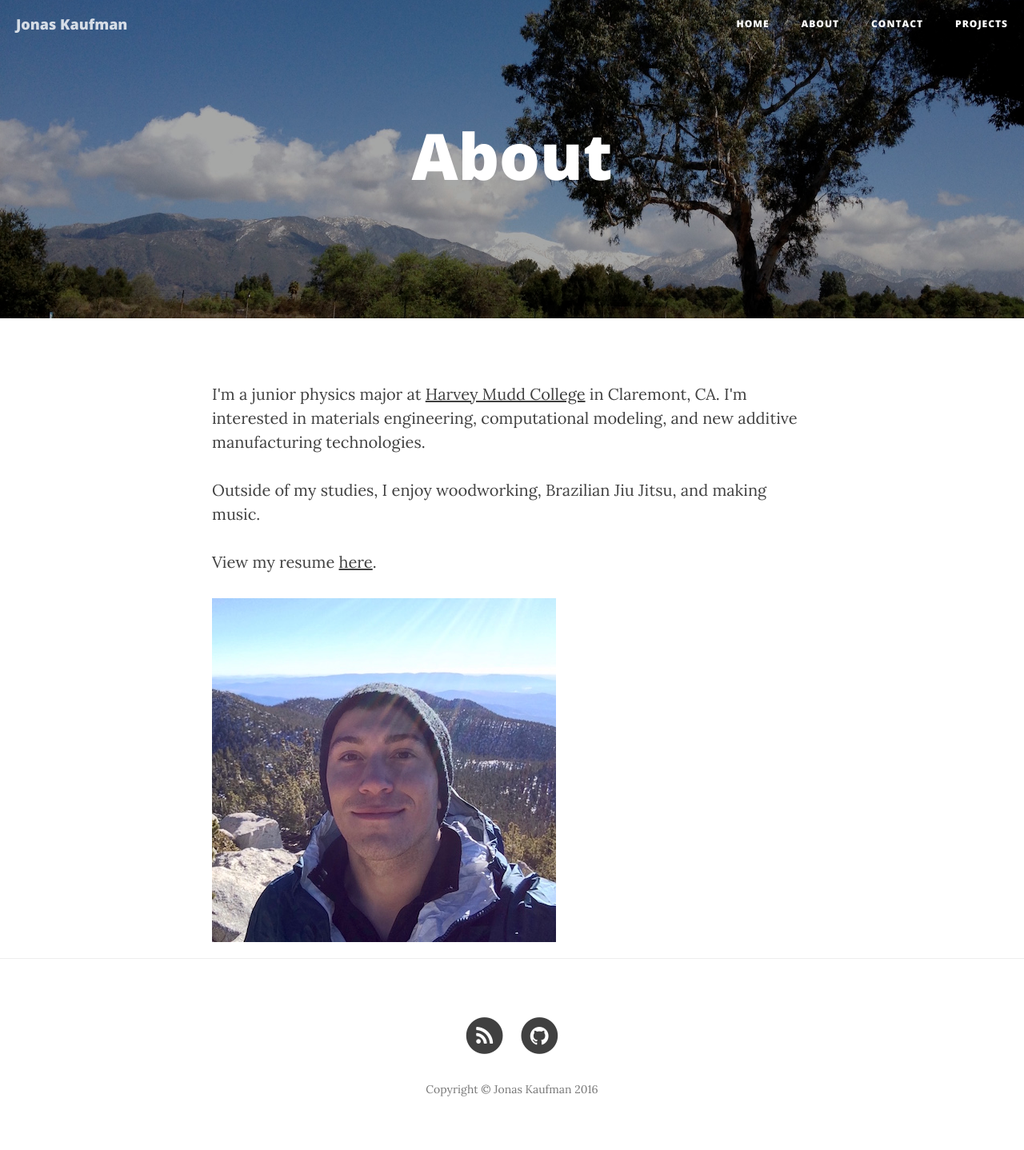
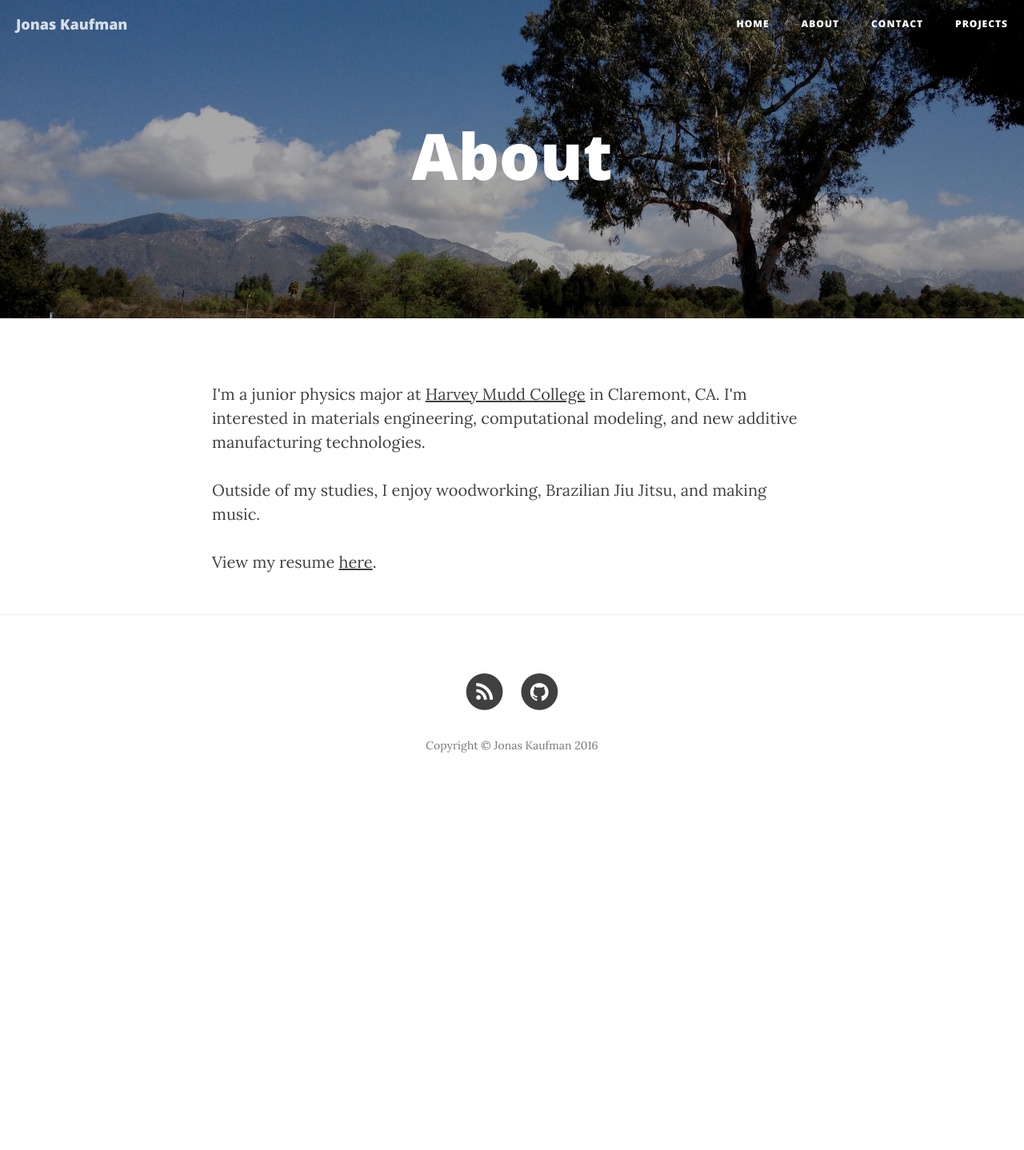
Before and after one commit to jonaskaufman/jonaskaufman.github.io, a Jekyll site: the page built from about.html, in a window 1280 px wide. Shown: the whole page at 80% size. Built offline with Jekyll 4.4.1, drawn with Linux system fonts in a browser that asks for light colours; nearby versions of some CDN libraries; after the commit the page ends 1008 px from its top, so only the background shows below that.

Commit message:
rmv image

```diff
--- a/_config.yml
+++ b/_config.yml
@@ -13,5 +13,5 @@ facebook_username:
 markdown: kramdown
 highlighter: rouge
 permalink: pretty
-paginate: 5
+#paginate: 5
 exclude: ["less","node_modules","Gruntfile.js","package.json","README.md"]
--- a/about.html
+++ b/about.html
@@ -15,4 +15,4 @@ Outside of my studies, I enjoy woodworking, Brazilian Jiu Jitsu, and making musi
 
 <p>View my resume <a href="{{ site.basename }}/resources/jlk_resume.pdf">here</a>.</p>
 
-<img src="{{ site.basename }}/img/me.jpg" alt="Me" align="middle">
+<!-- <img src="{{ site.basename }}/img/me.jpg" alt="Me" align="middle"> -->
```
